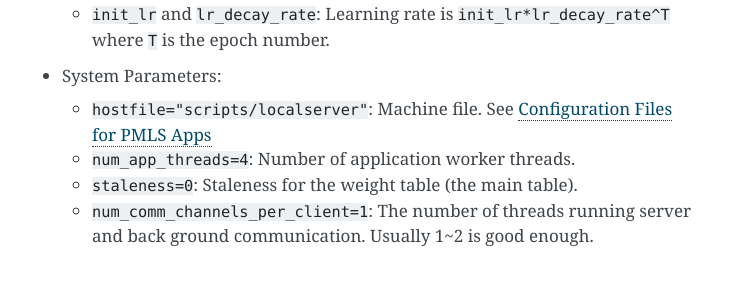
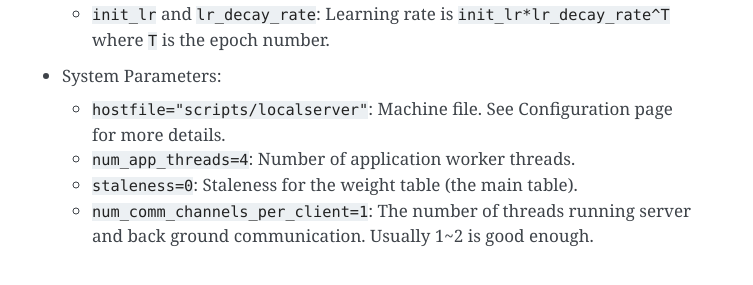
Before and after one commit to sailing-pmls/pmls.readthedocs.io, a Sphinx documentation site: the page built from docs/multiclass-logistic-regression.md, in a window 1280 px wide and 900 px high, scrolled down 5248 px. Shown: the part 378-663 px from the top of the window, without its empty margins (388-1141 px from the left). Built offline with Sphinx 7.4.7, drawn with Linux system fonts in a browser that asks for light colours.

Commit message:
Replace broken link

```diff
--- a/docs/multiclass-logistic-regression.md
+++ b/docs/multiclass-logistic-regression.md
@@ -197,7 +197,7 @@ With the data in place, let's look at the input parameters for MLR in `script/la
     * `init_lr` and `lr_decay_rate`: Learning rate is `init_lr*lr_decay_rate^T` where `T` is the epoch number.
 
 - System Parameters:
-    * `hostfile="scripts/localserver"`: Machine file. See [Configuration Files for PMLS Apps](configuration.md)
+    * `hostfile="scripts/localserver"`: Machine file. See Configuration page for more details.
     * `num_app_threads=4`: Number of application worker threads.
     * `staleness=0`: Staleness for the weight table (the main table).
     * `num_comm_channels_per_client=1`: The number of threads running server and back ground communication. Usually 1~2 is good enough.
```
